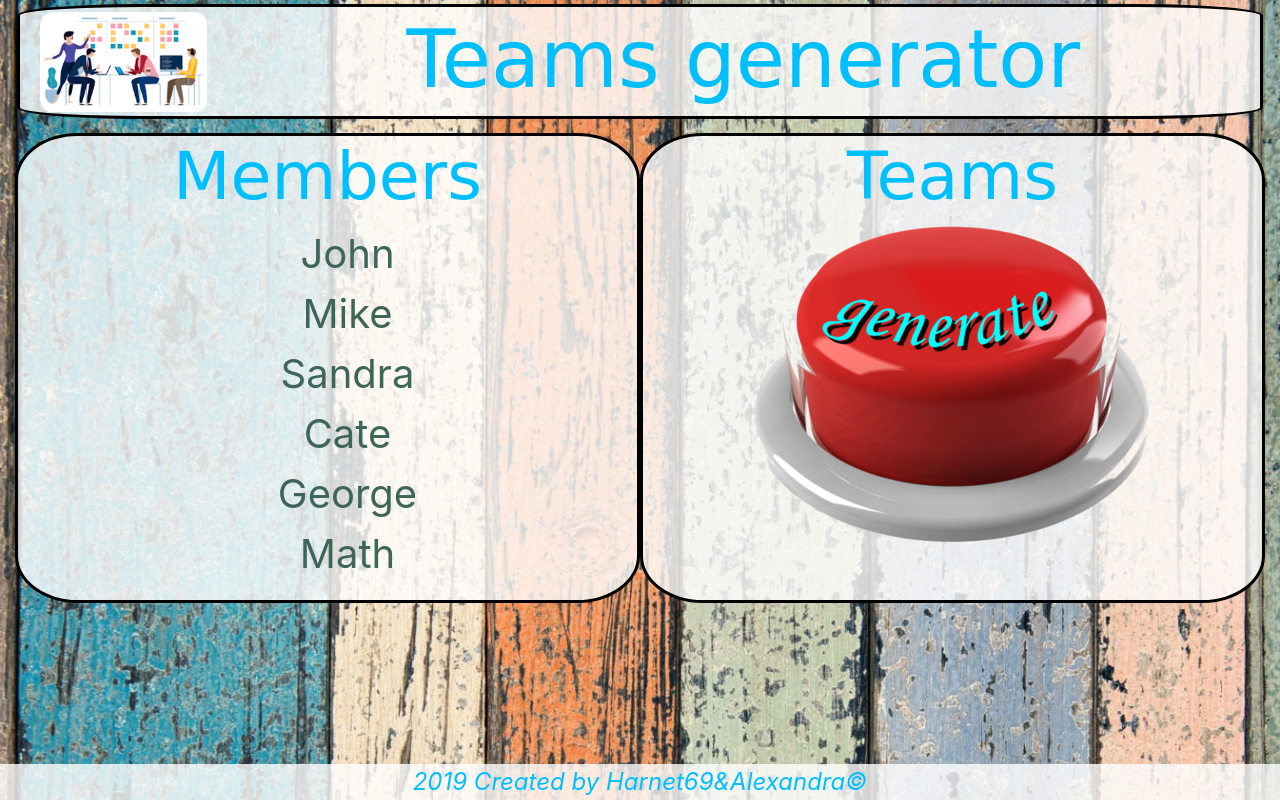
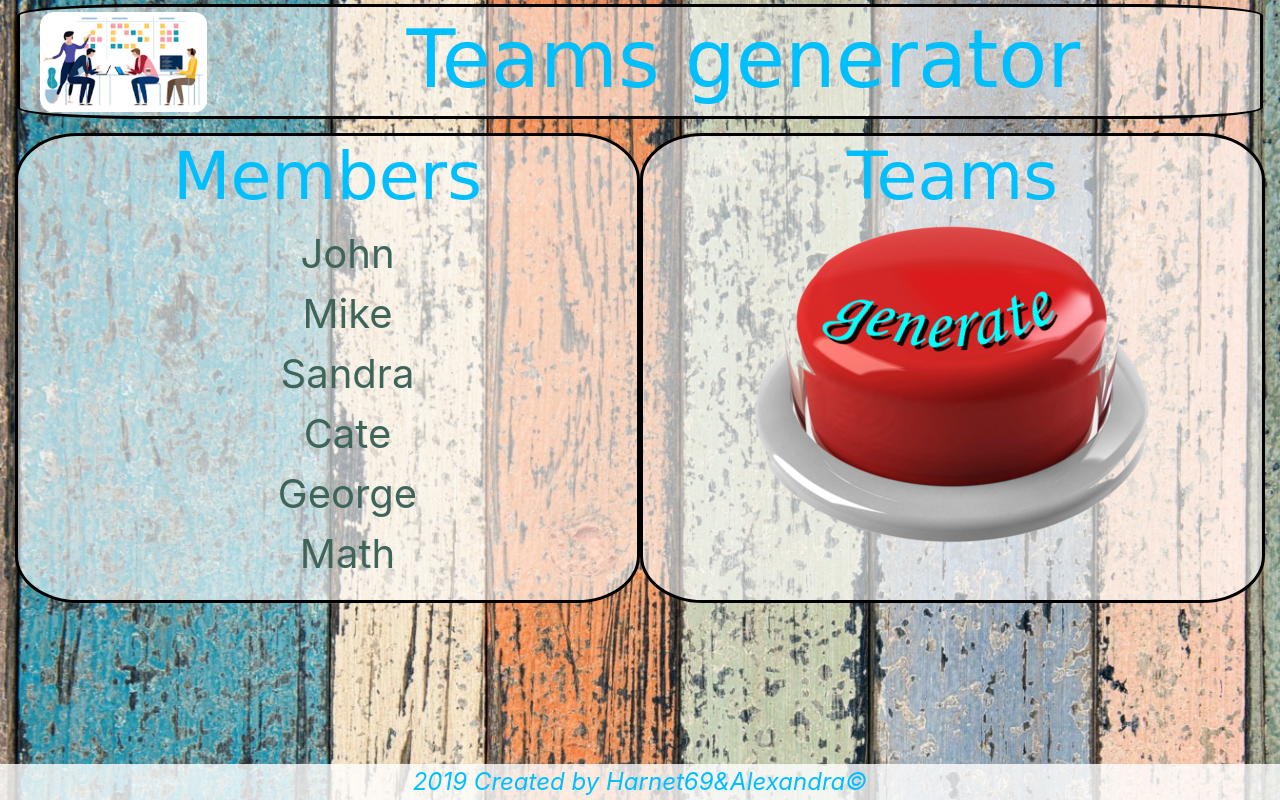
Before and after one commit to Harnet69/teamsgen, a Flask app: page / in a window 1280 px wide. Run offline with Flask 2, Linux system fonts and the light colour scheme; some libraries are stand-ins or nearby versions.

Commit message:
Changed opacity

```diff
--- a/static/css/main.css
+++ b/static/css/main.css
@@ -12,7 +12,7 @@ header{
     margin-bottom: 0px;
 }
 #header{
- background-color: rgba(255, 255, 255, 0.8);
+ background-color: rgba(255, 255, 255, 0.5);
     /*background: papayawhip;*/
     border: 3px solid black ;
     border-radius: 10%;
@@ -61,7 +61,7 @@ h2 {
     text-align: center;
     border: 3px solid black ;
     border-radius: 10%;
-    background-color: rgba(255, 255, 255, 0.8);
+    background-color: rgba(255, 255, 255, 0.6);
 }
 ul li{
     list-style-type: none;
```
